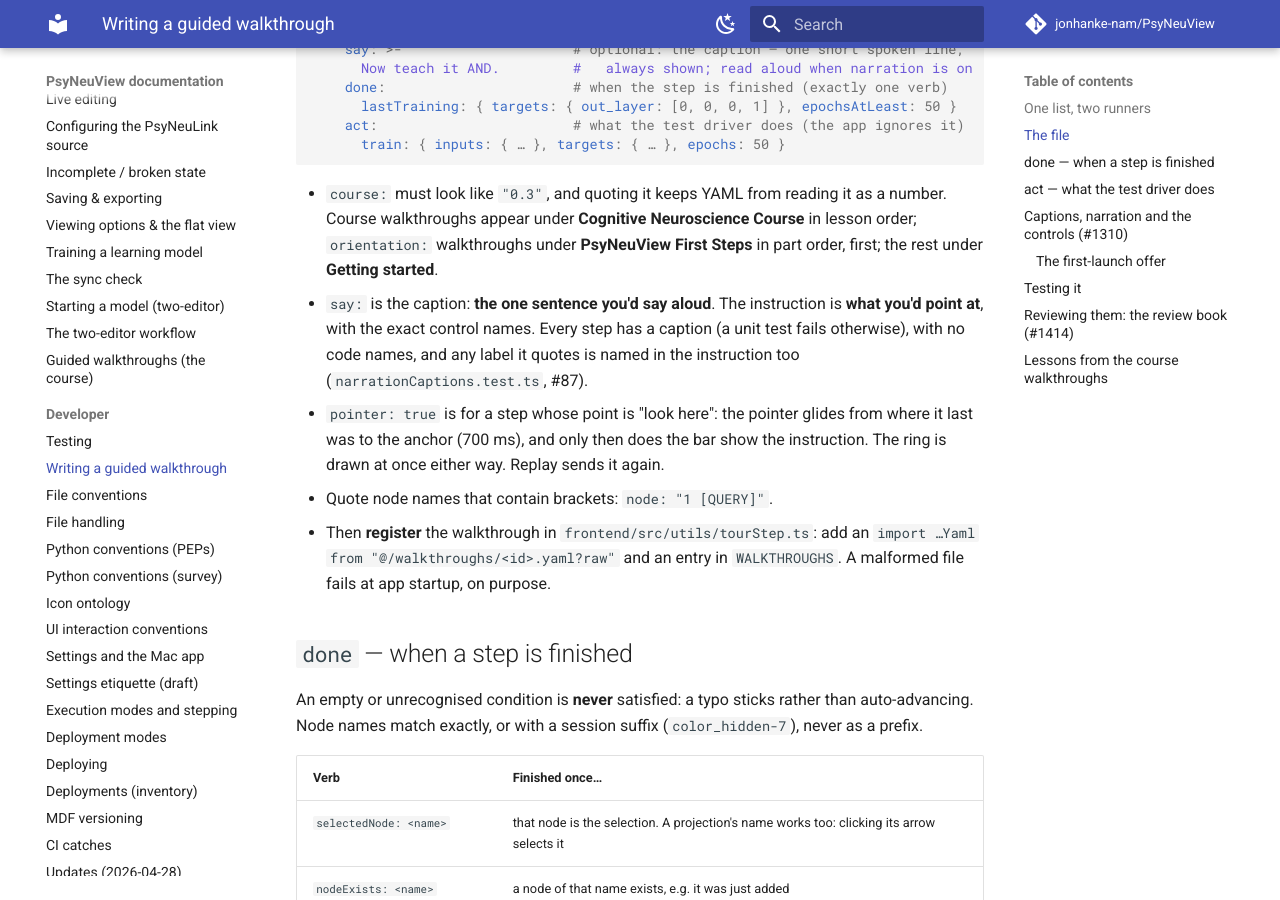
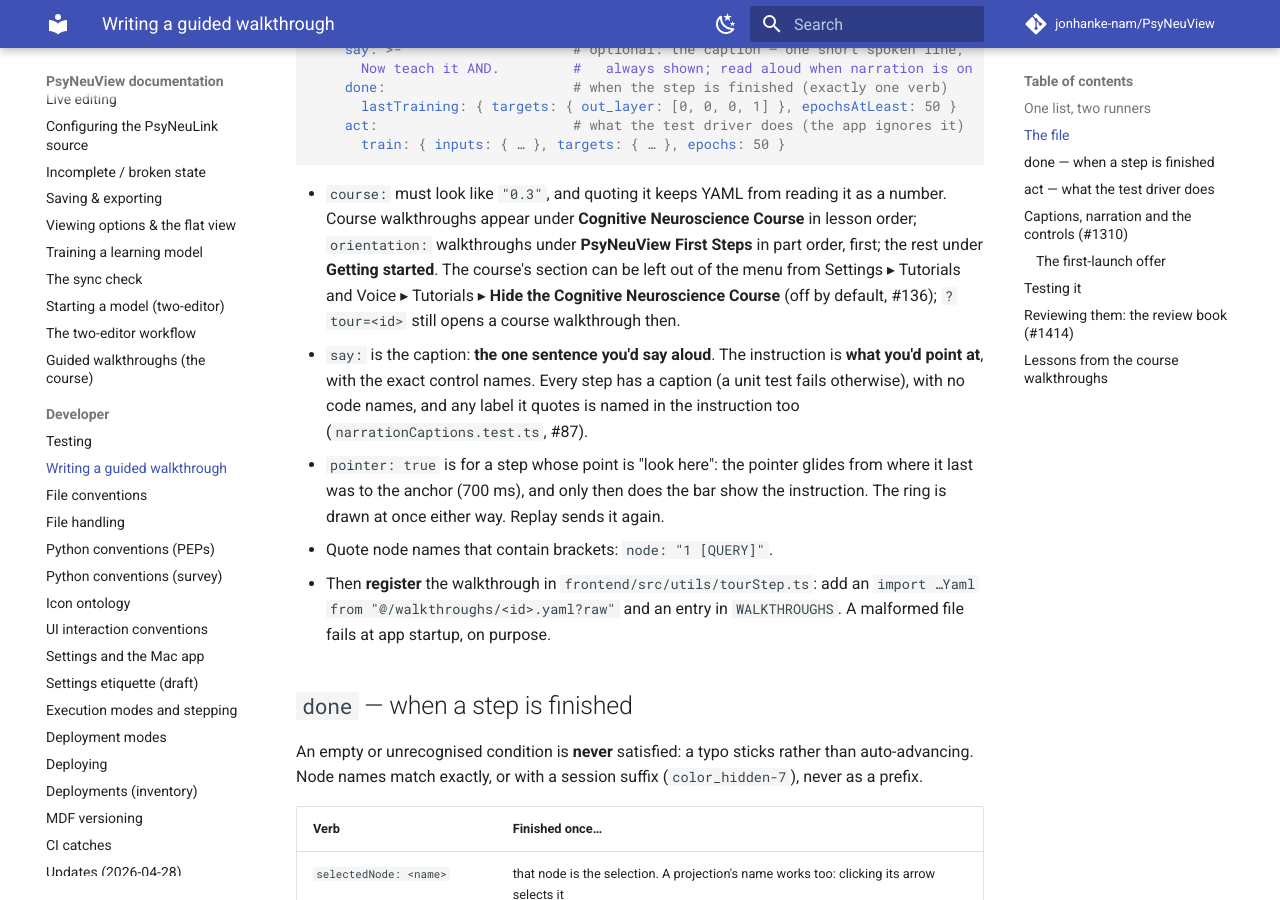
Before and after one commit to jonhanke-nam/PsyNeuView, an MkDocs documentation site: the page built from docs/guided-walkthroughs.md, in a window 1280 px wide and 900 px high, scrolled down 1083 px. Built offline with MkDocs 1.6.1 and Material for MkDocs 9.7.7, drawn with Linux system fonts in a browser that asks for light colours; comment, search, counter and statistics services are not loaded.

Commit message:
docs: mention the Hide the Cognitive Neuroscience Course setting
Refs #136

Co-Authored-By: Claude Opus 5.5 <noreply@anthropic.com>

```diff
--- a/docs/guided-walkthroughs.md
+++ b/docs/guided-walkthroughs.md
@@ -57,7 +57,10 @@ steps:
 - `course:` must look like `"0.3"`, and quoting it keeps YAML from reading it as
   a number. Course walkthroughs appear under **Cognitive Neuroscience Course**
   in lesson order; `orientation:` walkthroughs under **PsyNeuView First
-  Steps** in part order, first; the rest under **Getting started**.
+  Steps** in part order, first; the rest under **Getting started**. The
+  course's section can be left out of the menu from Settings ▸ Tutorials and
+  Voice ▸ Tutorials ▸ **Hide the Cognitive Neuroscience Course** (off by
+  default, #136); `?tour=<id>` still opens a course walkthrough then.
 - `say:` is the caption: **the one sentence you'd say aloud**. The
   instruction is **what you'd point at**, with the exact control names. Every
   step has a caption (a unit test fails otherwise), with no code names, and
```
Also changed, not shown: docs/settings-and-mac-app.md (+1 -1 lines), docs/tutorials/16-course-walkthroughs.md (+4 -1 lines).
